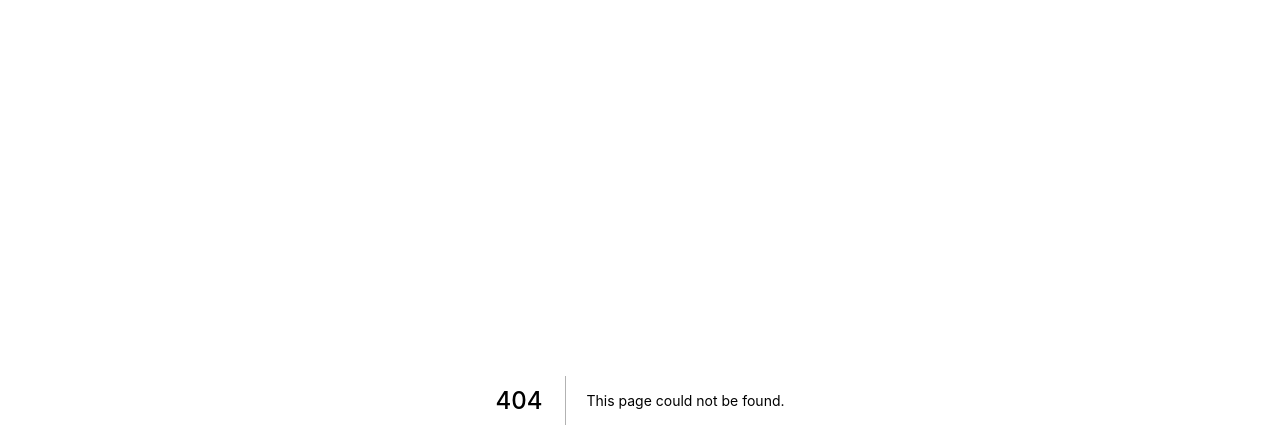
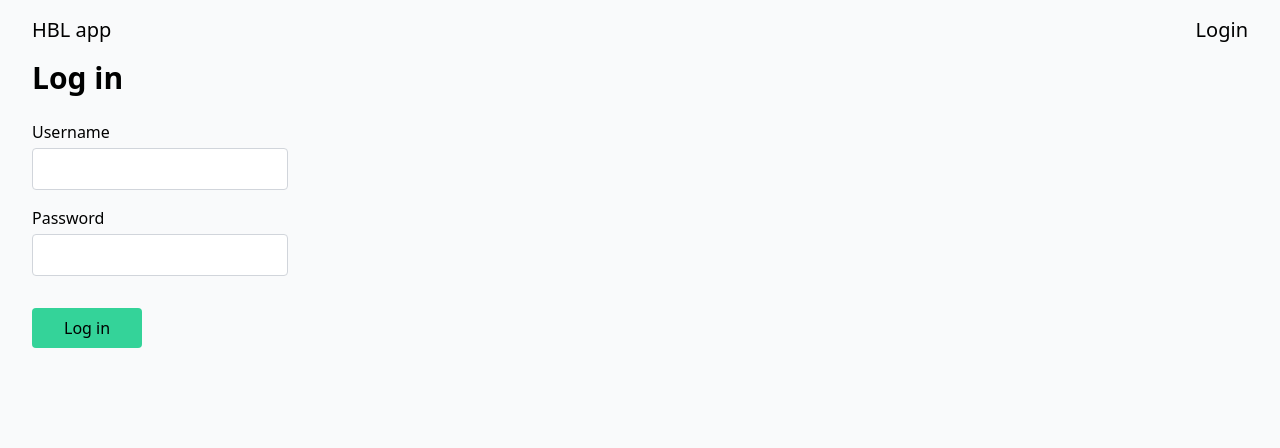
Before and after one commit to danielrlc/article-view-next-js, a Next.js app: page /login in a window 1280 px wide. Before the commit this address had no page. Shown: the top 448 px of the page. Built offline with nearby package versions, Linux system fonts and the light colour scheme.

Commit message:
articles showing correctly

```diff
--- a/components/nav.js
+++ b/components/nav.js
@@ -1,30 +1,19 @@
 import Link from 'next/link'
-
-const links = [
-  { href: 'https://github.com/vercel/next.js', label: 'GitHub' },
-  { href: 'https://nextjs.org/docs', label: 'Docs' },
-]
 
 export default function Nav() {
   return (
     <nav>
-      <ul className="flex items-center justify-between p-8">
+      <ul className="flex items-center justify-between py-4">
         <li>
           <Link href="/">
-            <a className="text-blue-500 no-underline text-accent-1 dark:text-blue-300">
-              Home
-            </a>
+            <a className="no-underline text-xl">HBL app</a>
           </Link>
         </li>
-        <ul className="flex items-center justify-between space-x-4">
-          {links.map(({ href, label }) => (
-            <li key={`${href}${label}`}>
-              <a href={href} className="no-underline btn-blue">
-                {label}
-              </a>
-            </li>
-          ))}
-        </ul>
+        <li>
+          <Link href="/login">
+            <a className="no-underline text-xl">Login</a>
+          </Link>
+        </li>
       </ul>
     </nav>
   )
--- a/pages/article/[articleId].js
+++ b/pages/article/[articleId].js
@@ -17,27 +17,52 @@ function Article({ data }) {
     body,
     listImage,
     mainImage,
+    updateTime,
     preamble,
-    publishingTime,
+publishingTime,
     shareUrl,
     title,
   } = data
   return (
-    <div>
+    <div className="px-4 lg:px-10 mb-16 text-gray-800">
       <Nav />
-      <div className="px-10 py-4">
+      <div className="max-w-2xl mx-auto">
+        {/* title and main image */}
         <h1 className="text-4xl mb-6">{title}</h1>
-        <figure className="mb-4">
-          <img src={listImage.url} alt={listImage.caption} className="w-full" />
-          <figcaption className="text-gray-500">
-            {listImage.caption} {listImage.byline}
-          </figcaption>
-        </figure>
+        {listImage && (
+          <figure>
+            <img
+              src={listImage.url}
+              alt={listImage.caption}
+              className="w-full mb-1"
+            />
+            <figcaption className="text-gray-500 text-sm">
+              {listImage.caption} {listImage.byline}
+            </figcaption>
+          </figure>
+        )}
+
+        {/* article meta */}
+        <div className="text-gray-500 text-sm my-6 border border-l-0 border-r-0 border-gray-300 py-2 flex justify-between">
+          <div>
+            {/* Demo with >1 author here: https://codesandbox.io/s/beautiful-colden-k1rpm?file=/src/App.js */}
+            {authors.map((author, i) => (
+              <span key={i}>{`${author.byline}${
+                i < authors.length - 1 ? ', ' : ''
+              }`}</span>
+            ))}
+            <p>{updateTime}</p>
+          </div>
+          <p>social media icons here?</p>
+        </div>
+
+        {/* article body */}
+        <p className="text-2xl mb-4">{preamble}</p>
         {body.map(({ html, headline, image, box }, i) => {
           return html ? (
             <p
               key={i}
-              className="text-gray-700 mb-4"
+              className="mb-4"
               dangerouslySetInnerHTML={{ __html: html }}
             />
           ) : headline ? (
@@ -52,9 +77,18 @@ function Article({ data }) {
               </figcaption>
             </figure>
           ) : box ? (
-            box.content.map((text, i) => {
-              return <p key={i} dangerouslySetInnerHTML={{ __html: text }} />
-            })
+            // View for factbox, eg here: http://localhost:3000/article/a6282b95-e620-4040-87d1-731fed85a7d6
+            <div className="border border-t-8 border-b-4 border-yellow-400 shadow-2xl px-6 pt-4 pb-8 my-8">
+              {box.headline && (
+                <h2 className="text-2xl font-bold">{box.headline}</h2>
+              )}
+              {box.title && (
+                <h3 className="text-2xl font-bold">{box.title}</h3>
+              )}
+              {box.content.map((text, i) => {
+                return <p key={i} dangerouslySetInnerHTML={{ __html: text }} />
+              })}
+            </div>
           ) : null
         })}
       </div>
--- a/pages/index.js
+++ b/pages/index.js
@@ -13,13 +13,28 @@ export async function getServerSideProps() {
 }
 
 function IndexPage({ data }) {
-  console.log(data)
   return (
-    <div className="px-8">
+    <div className nt="px-4 lg:px-10 mb-16">
       <Nav />
-      <h1 className="text-3xl font-bold mb-6">Latest articles</h1>
+      <div className="max-w-2xl mx-auto">
+        <h1 className="text-3xl font-bold mb-6">Front page</h1>
+        <h2 className="text-2xl font-bold mb-4">Free articles</h2>
+        <ul className="mb-12">
+          {data
+            .filter((article) => !article.premium)
+            .map(({ title, uuid }) => (
+              <li key={uuid} className="mb-3">
+                <Link href={`./article/${uuid}`}>
+                  <a className="underline text-blue-700">{title}</a>
+                </Link>
+              </li>
+            ))}
+        </ul>
+        <h2 className="text-2xl font-bold mb-4">Premium articles</h2>
         <ul>
-        {data.map(({ title, uuid }) => (
+          {data
+            .filter((article) => article.premium)
+            .map(({ title, uuid }) => (
               <li key={uuid} className="mb-3">
                 <Link href={`./article/${uuid}`}>
                   <a className="underline text-blue-700">{title}</a>
@@ -28,6 +43,7 @@ function IndexPage({ data }) {
             ))}
         </ul>
       </div>
+    </div>
   )
 }
 
--- /dev/null
+++ b/pages/login.js
@@ -0,0 +1,72 @@
+import { useState } from 'react'
+import Link from 'next/link'
+import Nav from '../components/nav'
+
+function Login() {
+  const [username, setUsername] = useState('')
+  const [password, setPassword] = useState('')
+
+  const updateUsername = (event) => {
+    setUsername(event.target.value)
+  }
+
+  const updatePassword = (event) => {
+    setPassword(event.target.value)
+  }
+
+  const handleSubmit = (event) => {
+    event.preventDefault()
+    const requestOptions = {
+      method: 'POST',
+      headers: {
+        'Content-Type': 'application/json',
+      },
+      body: JSON.stringify({ username, password }),
+    }
+    fetch(
+      'https://persona.api.ksfmedia.fi/v1/swagger-ui/#/login',
+      requestOptions,
+    )
+      .then((response) => response.json())
+      .then((data) => console.log('fetchedData', data))
+  }
+
+  return (
+    <div className="px-8">
+      <Nav />
+      <h1 className="text-3xl font-bold mb-6">Log in</h1>
+      <form onSubmit={handleSubmit}>
+        <label className="block mb-1" htmlFor="username">
+          Username
+        </label>
+        <input
+          type="text"
+          name="username"
+          id="username"
+          value={username}
+          onChange={updateUsername}
+          className="block px-4 py-2 mb-4 border border-gray-300 rounded w-64"
+        />
+        <label className="block mb-1" htmlFor="password">
+          Password
+        </label>
+        <input
+          type="password"
+          name="password"
+          id="password"
+          value={password}
+          onChange={updatePassword}
+          className="block px-4 py-2 mb-8 border border-gray-300 rounded w-64"
+        />
+        <button
+          type="submit"
+          className="px-8 py-2 bg-green-400 hover:bg-green-500 rounded"
+        >
+          Log in
+        </button>
+      </form>
+    </div>
+  )
+}
+
+export default Login
```
Also changed, not shown: 1 other file (tests, documents, lock files or other folders). Lines whose indentation alone changed are shown as unchanged.
